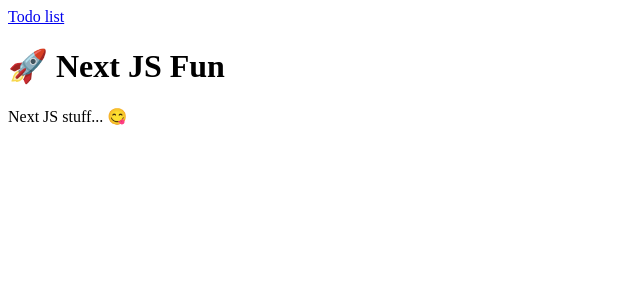
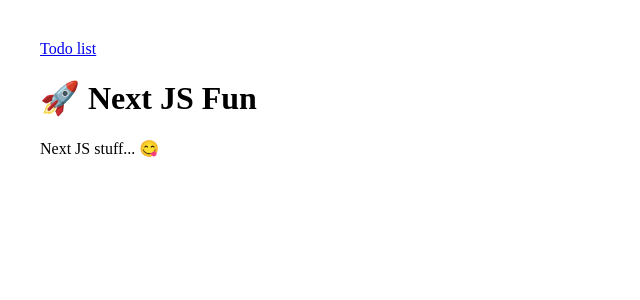
Before and after one commit to richardhuf84/nextjs-blog, a Next.js app: page / in a window 1280 px wide. Shown: the top 300 px of the page, without its empty margins (0-640 px from the left). Built offline with nearby package versions, Linux system fonts and the light colour scheme.

Commit message:
feat: improve main layout

```diff
--- a/components/Box.tsx
+++ b/components/Box.tsx
@@ -4,10 +4,12 @@
 const Box = styled.div`
   boxSizing: 'border-box'
   minWidth: 0
+  fontFamily: 'Sans serif'
   ${color}
   ${space}
   ${layout}
   ${flexbox}
+  ${borders}
 `;
 
 export default Box;
--- a/components/TodoList.tsx
+++ b/components/TodoList.tsx
@@ -40,12 +40,13 @@
 
         >
           {todo.todo}
-          <button
+          <Button
             type="button"
+            variant="secondary"
             onClick={e => removeTodo(todo.id, e)}
           >
             x
-          </button>
+          </Button>
 
         </li>)
       :
--- a/pages/index.tsx
+++ b/pages/index.tsx
@@ -1,10 +1,11 @@
 import Head from 'next/head'
 import Link from 'next/link';
-import Card from "../components/Card";
+import Card from '../components/Card';
+import Box from '../components/Box';
 
 export default function Home() {
   return (
-    <main>
+    <Box as="main" p={4} fontFamily="" bg="secondary" border={2} borderColor="black">
       <Link href="/todo">Todo list</Link>
       <Card>
         <h1>
@@ -13,6 +14,6 @@
         <p>Next JS stuff... 😋</p>
 
       </Card>
-    </main>
+    </Box>
   )
 }
```
